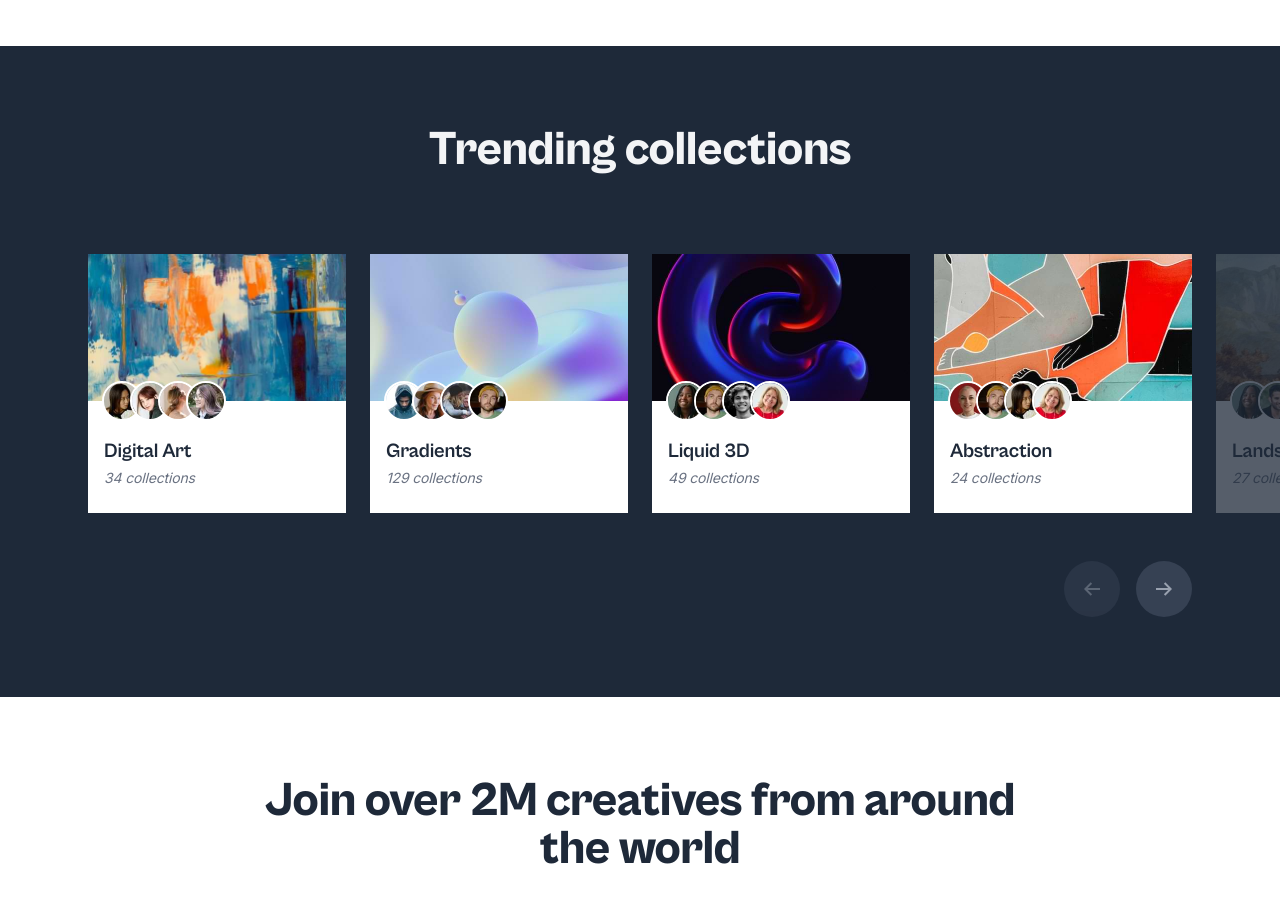
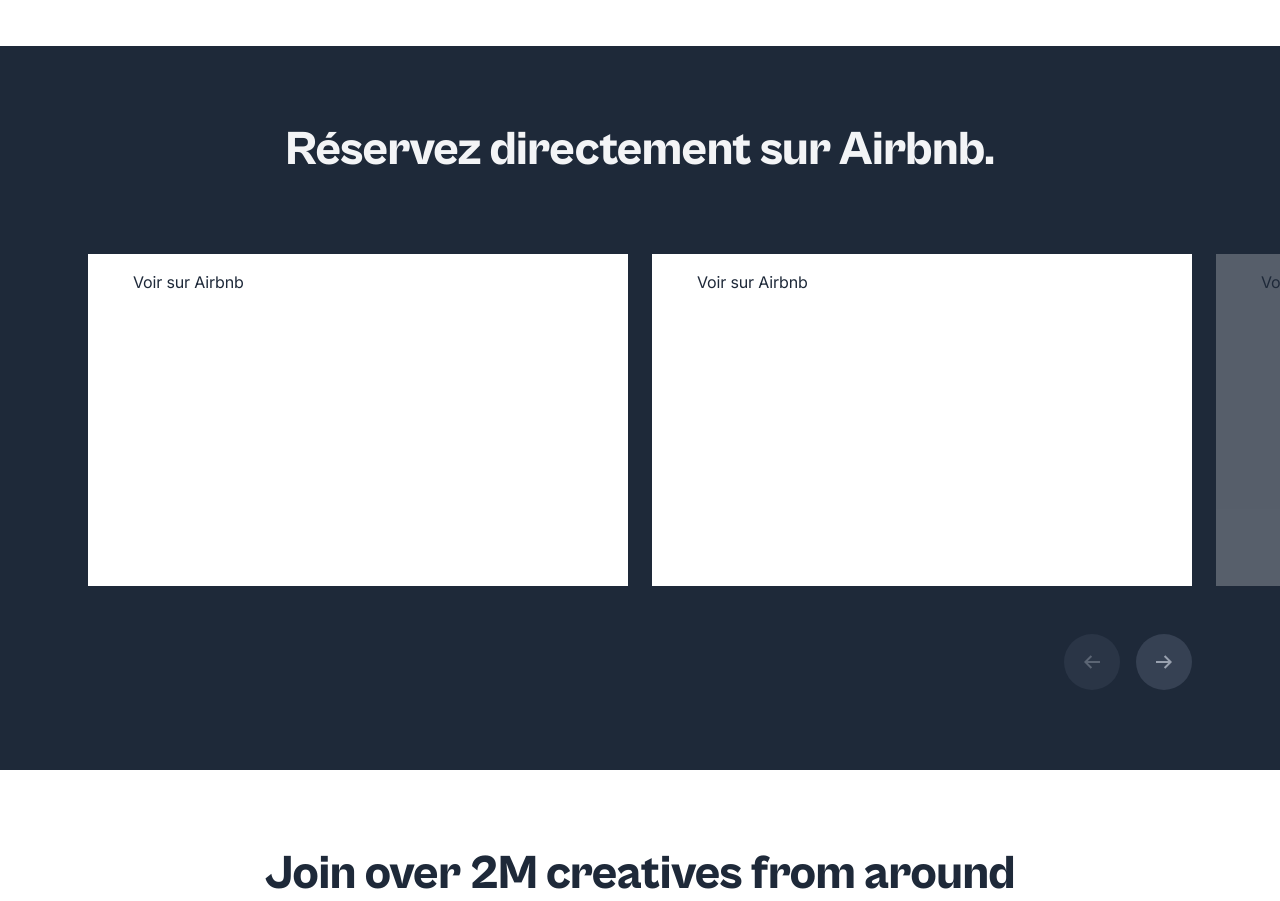
Before and after one commit to Nicolas-Hermet/residence_le_lorraine, a Next.js app: page / in a window 1280 px wide. Shown: the part 5740-6641 px from the top of the page. Built offline with nearby package versions, Linux system fonts and the light colour scheme.

Commit message:
Add airbnb listing to the carousel

```diff
--- a/components/carousel.tsx
+++ b/components/carousel.tsx
@@ -36,6 +36,31 @@
 
 export default function Carousel() {
 
+  const airbnbIds = [
+    '1128954032272199922',
+    '1128034739884045700',
+    '1117187304862067461',
+    '1128893781005340623',
+    '1128946634495632074',
+    '1128948162167751129',
+    '1128949784936289877',
+    '1128952851649436757',
+    '1128951559873515470',
+  ]
+
+
+  const getAirbnbEmbedHtml = (id: string, text: string = '') => `
+    <div style="position: relative; cursor: pointer;" onclick="window.open('https://www.airbnb.fr/rooms/${id}?guests=1&adults=1&s=66', '_blank');">
+      <div class="airbnb-embed-frame" data-id="${id}" data-view="home" data-hide-price="true" style="width: 450px; height: 300px; margin: auto; pointer-events: none;">
+        <a href="https://www.airbnb.fr/rooms/${id}?guests=1&amp;adults=1&amp;s=66&amp;source=embed_widget">Voir sur Airbnb</a>
+        <a href="https://www.airbnb.fr/rooms/${id}?guests=1&amp;adults=1&amp;s=66&amp;source=embed_widget" rel="nofollow">
+          ${text}
+        </a>
+        <script async src="https://www.airbnb.fr/embeddable/airbnb_jssdk"></script>
+      </div>
+    </div>
+  `
+
   useEffect(() => {
     const carousel = new Swiper('.carousel', {
       breakpoints: {
@@ -43,10 +68,10 @@
           slidesPerView: 1,
         },
         640: {
-          slidesPerView: 2,
+          slidesPerView: 1,
         },
         1024: {
-          slidesPerView: 4,
+          slidesPerView: 2,
         },
       },
       grabCursor: true,
@@ -68,149 +93,21 @@
         <div className="py-12 md:py-20">
           {/* Section header */}
           <div className="max-w-3xl mx-auto text-center pb-12 md:pb-20">
-            <h2 className="h2 font-cabinet-grotesk text-gray-100">Trending collections</h2>
+            <h2 className="h2 font-cabinet-grotesk text-gray-100">Réservez directement sur Airbnb.</h2>
           </div>
           {/* Carousel built with Swiper.js [https://swiperjs.com/] */}
           {/* * Custom styles in src/css/additional-styles/theme.scss */}
           <div className="carousel swiper-container max-w-sm mx-auto sm:max-w-none ">
             <div className="swiper-wrapper">
               {/* Carousel items */}
-              <div className="swiper-slide h-auto flex flex-col">
-                {/* Image */}
-                <Image className="w-full aspect-7/4 object-cover" src={Carousel01} width={259} height={148} alt="Carousel 01" />
-                {/* White box */}
-                <div className="grow bg-white px-4 pb-6">
-                  {/* Avatars */}
-                  <div className="flex items-start -space-x-3 -ml-0.5 mb-4 -mt-5">
-                    <Image className="rounded-full border-2 border-white box-content" src={Avatar01} width={36} height={36} alt="Avatar 01" />
-                    <Image className="rounded-full border-2 border-white box-content" src={Avatar02} width={36} height={36} alt="Avatar 02" />
-                    <Image className="rounded-full border-2 border-white box-content" src={Avatar03} width={36} height={36} alt="Avatar 03" />
-                    <Image className="rounded-full border-2 border-white box-content" src={Avatar04} width={36} height={36} alt="Avatar 04" />
-                  </div>
-                  {/* Title */}
-                  <a className="inline-block font-cabinet-grotesk font-bold text-xl decoration-blue-500 decoration-2 underline-offset-2 hover:underline" href="#0">Digital Art</a>
-                  <div className="text-sm text-gray-500 italic">34 collections</div>
+              {airbnbIds.map((airbnb) => (
+                <div key={airbnb} className="swiper-slide h-auto flex flex-col">
+                  <div
+                    className="bg-white p-4 min-w-[450px] z-1"
+                    dangerouslySetInnerHTML={{ __html: getAirbnbEmbedHtml(airbnb) }}
+                  />
                 </div>
-              </div>
-              <div className="swiper-slide h-auto flex flex-col">
-                {/* Image */}
-                <Image className="w-full aspect-7/4 object-cover" src={Carousel02} width={259} height={148} alt="Carousel 02" />
-                {/* White box */}
-                <div className="grow bg-white px-4 pb-6">
-                  {/* Avatars */}
-                  <div className="flex items-start -space-x-3 -ml-0.5 mb-4 -mt-5">
-                    <Image className="rounded-full border-2 border-white box-content" src={Avatar05} width={36} height={36} alt="Avatar 05" />
-                    <Image className="rounded-full border-2 border-white box-content" src={Avatar06} width={36} height={36} alt="Avatar 06" />
-                    <Image className="rounded-full border-2 border-white box-content" src={Avatar07} width={36} height={36} alt="Avatar 07" />
-                    <Image className="rounded-full border-2 border-white box-content" src={Avatar08} width={36} height={36} alt="Avatar 08" />
-                  </div>
-                  {/* Title */}
-                  <a className="inline-block font-cabinet-grotesk font-bold text-xl decoration-blue-500 decoration-2 underline-offset-2 hover:underline" href="#0">Gradients</a>
-                  <div className="text-sm text-gray-500 italic">129 collections</div>
-                </div>
-              </div>
-              <div className="swiper-slide h-auto flex flex-col">
-                {/* Image */}
-                <Image className="w-full aspect-7/4 object-cover" src={Carousel03} width={259} height={148} alt="Carousel 03" />
-                {/* White box */}
-                <div className="grow bg-white px-4 pb-6">
-                  {/* Avatars */}
-                  <div className="flex items-start -space-x-3 -ml-0.5 mb-4 -mt-5">
-                    <Image className="rounded-full border-2 border-white box-content" src={Avatar09} width={36} height={36} alt="Avatar 09" />
-                    <Image className="rounded-full border-2 border-white box-content" src={Avatar08} width={36} height={36} alt="Avatar 08" />
-                    <Image className="rounded-full border-2 border-white box-content" src={Avatar10} width={36} height={36} alt="Avatar 10" />
-                    <Image className="rounded-full border-2 border-white box-content" src={Avatar11} width={36} height={36} alt="Avatar 11" />
-                  </div>
-                  {/* Title */}
-                  <a className="inline-block font-cabinet-grotesk font-bold text-xl decoration-blue-500 decoration-2 underline-offset-2 hover:underline" href="#0">Liquid 3D</a>
-                  <div className="text-sm text-gray-500 italic">49 collections</div>
-                </div>
-              </div>
-              <div className="swiper-slide h-auto flex flex-col">
-                {/* Image */}
-                <Image className="w-full aspect-7/4 object-cover" src={Carousel04} width={259} height={148} alt="Carousel 04" />
-                {/* White box */}
-                <div className="grow bg-white px-4 pb-6">
-                  {/* Avatars */}
-                  <div className="flex items-start -space-x-3 -ml-0.5 mb-4 -mt-5">
-                    <Image className="rounded-full border-2 border-white box-content" src={Avatar18} width={36} height={36} alt="Avatar 18" />
-                    <Image className="rounded-full border-2 border-white box-content" src={Avatar08} width={36} height={36} alt="Avatar 08" />
-                    <Image className="rounded-full border-2 border-white box-content" src={Avatar01} width={36} height={36} alt="Avatar 01" />
-                    <Image className="rounded-full border-2 border-white box-content" src={Avatar11} width={36} height={36} alt="Avatar 11" />
-                  </div>
-                  {/* Title */}
-                  <a className="inline-block font-cabinet-grotesk font-bold text-xl decoration-blue-500 decoration-2 underline-offset-2 hover:underline" href="#0">Abstraction</a>
-                  <div className="text-sm text-gray-500 italic">24 collections</div>
-                </div>
-              </div>
-              <div className="swiper-slide h-auto flex flex-col">
-                {/* Image */}
-                <Image className="w-full aspect-7/4 object-cover" src={Carousel05} width={259} height={148} alt="Carousel 05" />
-                {/* White box */}
-                <div className="grow bg-white px-4 pb-6">
-                  {/* Avatars */}
-                  <div className="flex items-start -space-x-3 -ml-0.5 mb-4 -mt-5">
-                    <Image className="rounded-full border-2 border-white box-content" src={Avatar09} width={36} height={36} alt="Avatar 09" />
-                    <Image className="rounded-full border-2 border-white box-content" src={Avatar12} width={36} height={36} alt="Avatar 12" />
-                    <Image className="rounded-full border-2 border-white box-content" src={Avatar13} width={36} height={36} alt="Avatar 13" />
-                    <Image className="rounded-full border-2 border-white box-content" src={Avatar14} width={36} height={36} alt="Avatar 14" />
-                  </div>
-                  {/* Title */}
-                  <a className="inline-block font-cabinet-grotesk font-bold text-xl decoration-blue-500 decoration-2 underline-offset-2 hover:underline" href="#0">Landscapes</a>
-                  <div className="text-sm text-gray-500 italic">27 collections</div>
-                </div>
-              </div>
-              <div className="swiper-slide h-auto flex flex-col">
-                {/* Image */}
-                <Image className="w-full aspect-7/4 object-cover" src={Carousel06} width={259} height={148} alt="Carousel 06" />
-                {/* White box */}
-                <div className="grow bg-white px-4 pb-6">
-                  {/* Avatars */}
-                  <div className="flex items-start -space-x-3 -ml-0.5 mb-4 -mt-5">
-                    <Image className="rounded-full border-2 border-white box-content" src={Avatar15} width={36} height={36} alt="Avatar 01" />
-                    <Image className="rounded-full border-2 border-white box-content" src={Avatar11} width={36} height={36} alt="Avatar 11" />
-                    <Image className="rounded-full border-2 border-white box-content" src={Avatar16} width={36} height={36} alt="Avatar 16" />
-                    <Image className="rounded-full border-2 border-white box-content" src={Avatar17} width={36} height={36} alt="Avatar 17" />
-                  </div>
-                  {/* Title */}
-                  <a className="inline-block font-cabinet-grotesk font-bold text-xl decoration-blue-500 decoration-2 underline-offset-2 hover:underline" href="#0">Pastel</a>
-                  <div className="text-sm text-gray-500 italic">22 collections</div>
-                </div>
-              </div>
-              <div className="swiper-slide h-auto flex flex-col">
-                {/* Image */}
-                <Image className="w-full aspect-7/4 object-cover" src={Carousel07} width={259} height={148} alt="Carousel 07" />
-                {/* White box */}
-                <div className="grow bg-white px-4 pb-6">
-                  {/* Avatars */}
-                  <div className="flex items-start -space-x-3 -ml-0.5 mb-4 -mt-5">
-                    <Image className="rounded-full border-2 border-white box-content" src={Avatar09} width={36} height={36} alt="Avatar 09" />
-                    <Image className="rounded-full border-2 border-white box-content" src={Avatar18} width={36} height={36} alt="Avatar 18" />
-                    <Image className="rounded-full border-2 border-white box-content" src={Avatar10} width={36} height={36} alt="Avatar 10" />
-                    <Image className="rounded-full border-2 border-white box-content" src={Avatar05} width={36} height={36} alt="Avatar 05" />
-                  </div>
-                  {/* Title */}
-                  <a className="inline-block font-cabinet-grotesk font-bold text-xl decoration-blue-500 decoration-2 underline-offset-2 hover:underline" href="#0">Dark 3D</a>
-                  <div className="text-sm text-gray-500 italic">112 collections</div>
-                </div>
-              </div>
-              <div className="swiper-slide h-auto flex flex-col">
-                {/* Image */}
-                <Image className="w-full aspect-7/4 object-cover" src={Carousel08} width={259} height={148} alt="Carousel 08" />
-                {/* White box */}
-                <div className="grow bg-white px-4 pb-6">
-                  {/* Avatars */}
-                  <div className="flex items-start -space-x-3 -ml-0.5 mb-4 -mt-5">
-                    <Image className="rounded-full border-2 border-white box-content" src={Avatar06} width={36} height={36} alt="Avatar 06" />
-                    <Image className="rounded-full border-2 border-white box-content" src={Avatar05} width={36} height={36} alt="Avatar 05" />
-                    <Image className="rounded-full border-2 border-white box-content" src={Avatar08} width={36} height={36} alt="Avatar 08" />
-                    <Image className="rounded-full border-2 border-white box-content" src={Avatar07} width={36} height={36} alt="Avatar 07" />
-                  </div>
-                  {/* Title */}
-                  <a className="inline-block font-cabinet-grotesk font-bold text-xl decoration-blue-500 decoration-2 underline-offset-2 hover:underline" href="#0">Baroque</a>
-                  <div className="text-sm text-gray-500 italic">77 collections</div>
-                </div>
-              </div>
+              ))}
             </div>
           </div>
           {/* Arrows */}
```
